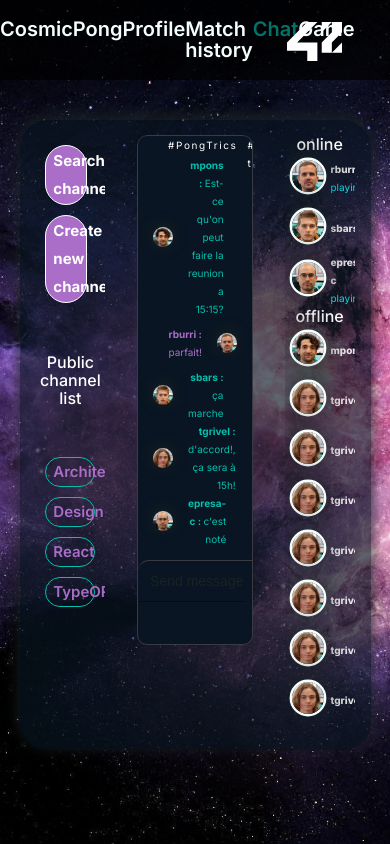
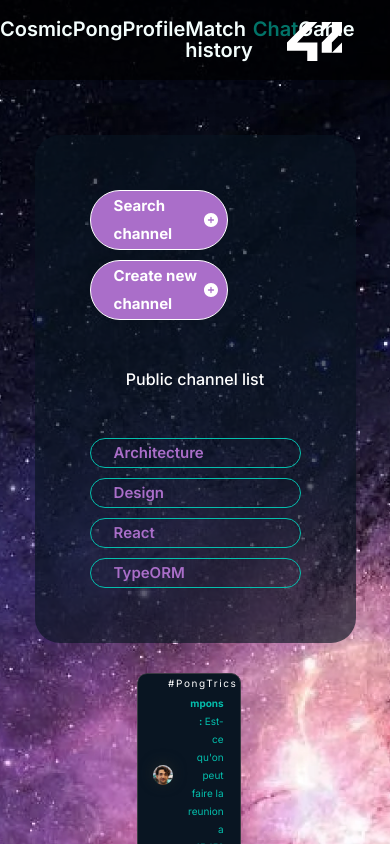
Before and after one commit to eprei/42_ft_transcendence, a React (Vite) app in the folder frontend/: page /chat in a window 390 px wide. Shown: the top 844 px of the page. Built offline with nearby package versions, Linux system fonts and the light colour scheme.

Commit message:
'responive chatBox' no transparent container

```diff
--- a/frontend/src/components/chat/ChannelList.module.css
+++ b/frontend/src/components/chat/ChannelList.module.css
@@ -1,9 +1,12 @@
 /* Channel list */
 .chBox {
-    height: 600px;
+    /* height: 800px; */
     margin: 15px;
     border-radius: 25px;
-    background-color: transparent;
+    /* background-color: transparent; */
+    background: var(--color-black-transparent);
+	padding: 45px;
+
     opacity: 1;
     width: 20%;
     overflow: hidden;
@@ -21,6 +24,10 @@
     margin-bottom: 50px;
     color: #ffffff;
     text-align: center;
+}
+
+li {
+    list-style-type: none;
 }
 
 .chBox ul {
@@ -78,3 +85,15 @@
     height: var(--size-icon);
     transform: scale(70%);
 }
+
+@media screen and (max-width:1200px) {
+	.chBox {
+		width: 40%;
+	}
+}
+
+@media screen and (max-width:600px) {
+	.chBox {
+		width: 90%;
+	}
+}
--- a/frontend/src/components/chat/ChannelList.tsx
+++ b/frontend/src/components/chat/ChannelList.tsx
@@ -33,7 +33,7 @@ function ChannelList() {
 								/>
                         </button>
                     </li>
-                    <li>
+					<li style={{ listStyleType: 'none' }}>
                         <button className={`${styles.chList} ${styles.newCh}`}>
                             Create new channel
                             <img
@@ -46,7 +46,6 @@ function ChannelList() {
 
 					<h2> Public channel list </h2>
 					{ChData.map((ch) => (
-						// ch.type === "Public" ?<li className={`${styles.chList} ${styles.silent}`}>{ch.name}</li> : null
 						ch.type === "Public" ?<li className={`${styles.chList} ${styles.incomingMsg}`}>{ch.name}</li> : null
 					))}
 					{/*If Password set -> ajouter icon cadenas*/}
--- a/frontend/src/components/chat/Chat.module.css
+++ b/frontend/src/components/chat/Chat.module.css
@@ -4,8 +4,8 @@
     flex-flow: row wrap;
     justify-content: space-around;
     align-items: center;
-    background: var(--color-black-transparent);
-    box-shadow: 0px -4px 16px var(--color-black);
+    /* background: var(--color-black-transparent); */
+    /* box-shadow: 0px -4px 16px var(--color-black); */
     border-radius: 28px;
     margin: 40px auto 0;
     /* top, left right, bottom */
--- a/frontend/src/components/chat/ChatBox.module.css
+++ b/frontend/src/components/chat/ChatBox.module.css
@@ -1,6 +1,6 @@
 .container {
     box-sizing: border-box;
-    height: 600px;
+    /* height: 800px; */
     width: 33%;
     margin: 15px;
     border-radius: 10px;
@@ -16,3 +16,15 @@
     opacity: 100;
     overflow: hidden;
 }
+
+/* @media screen and (max-width:1200px) {
+	.chatBox {
+		width: 40%;
+	}
+} */
+
+@media screen and (max-width:600px) {
+	.chatBox {
+		width: 90%;
+	}
+}
--- a/frontend/src/components/chat/UserList.module.css
+++ b/frontend/src/components/chat/UserList.module.css
@@ -6,8 +6,13 @@
 .usersBox {
     height: 600px;
     margin: 15px;
+	padding: 45px 10px 25px 45px;
+    /* padding-left: 25px; */
+    /* padding-left: 25px; */
+    /* padding-left: 25px; */
     border-radius: 25px;
-    background-color: transparent;
+    /* background-color: transparent; */
+    background: var(--color-black-transparent);
     opacity: 1;
     overflow: hidden;
     width: 20%;
@@ -32,3 +37,15 @@
     color: #ffffff;
     text-align: center;
 }
+
+@media screen and (max-width:1200px) {
+	.usersBox {
+		width: 40%;
+	}
+}
+
+@media screen and (max-width:600px) {
+	.usersBox {
+		width: 90%;
+	}
+}
```
Also changed, not shown: frontend/src/components/chat/Msg.module.css (line endings or trailing spaces).
